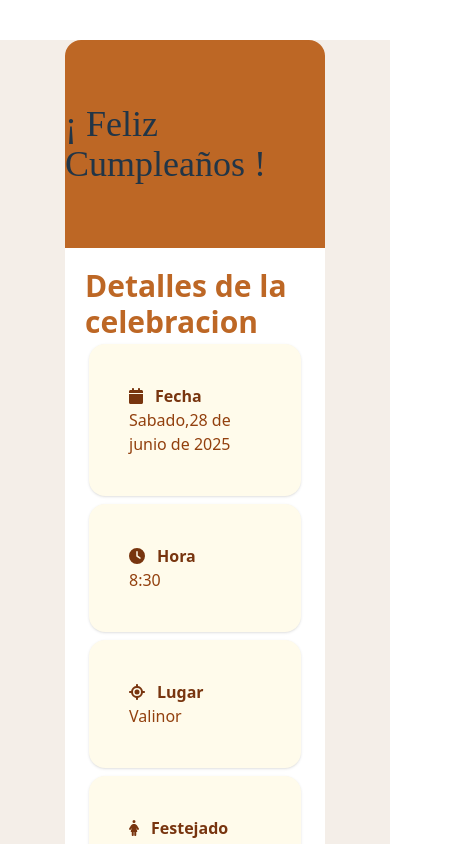
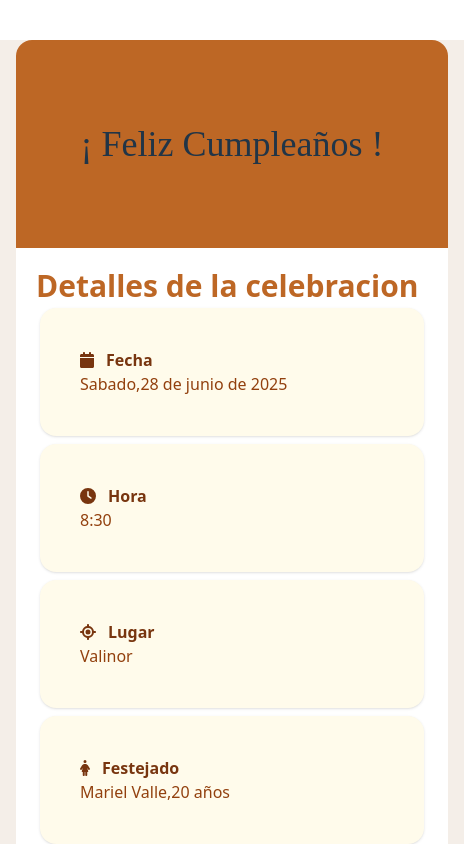
Before and after one commit to ASO24/birthday, a React (Vite) app: page / in a window 390 px wide. Shown: the top 844 px of the page, 464 px wide, since content can reach past the window. Built offline with nearby package versions, Linux system fonts and the light colour scheme.

Commit message:
responsive

```diff
--- a/src/App.tsx
+++ b/src/App.tsx
@@ -39,8 +39,9 @@ function App() {
     }
   }
   return (
-    <div className="min-h-screen w-screen bg-[#F4EEE8] flex justify-center mt-10">
-       <div className="flex flex-col bg-white w-2/3  rounded-2xl overflow-hidden mb-10">
+<div className="min-h-screen w-full bg-[#F4EEE8] flex justify-center mt-10 px-4">
+  <div className="flex flex-col bg-white w-full sm:w-2/3 max-w-3xl rounded-2xl overflow-hidden mb-10">
+
           <Header />
         <div className='flex flex-col p-5'>
           <p className='text-[#bd6725] font-bold text-3xl'>
```
